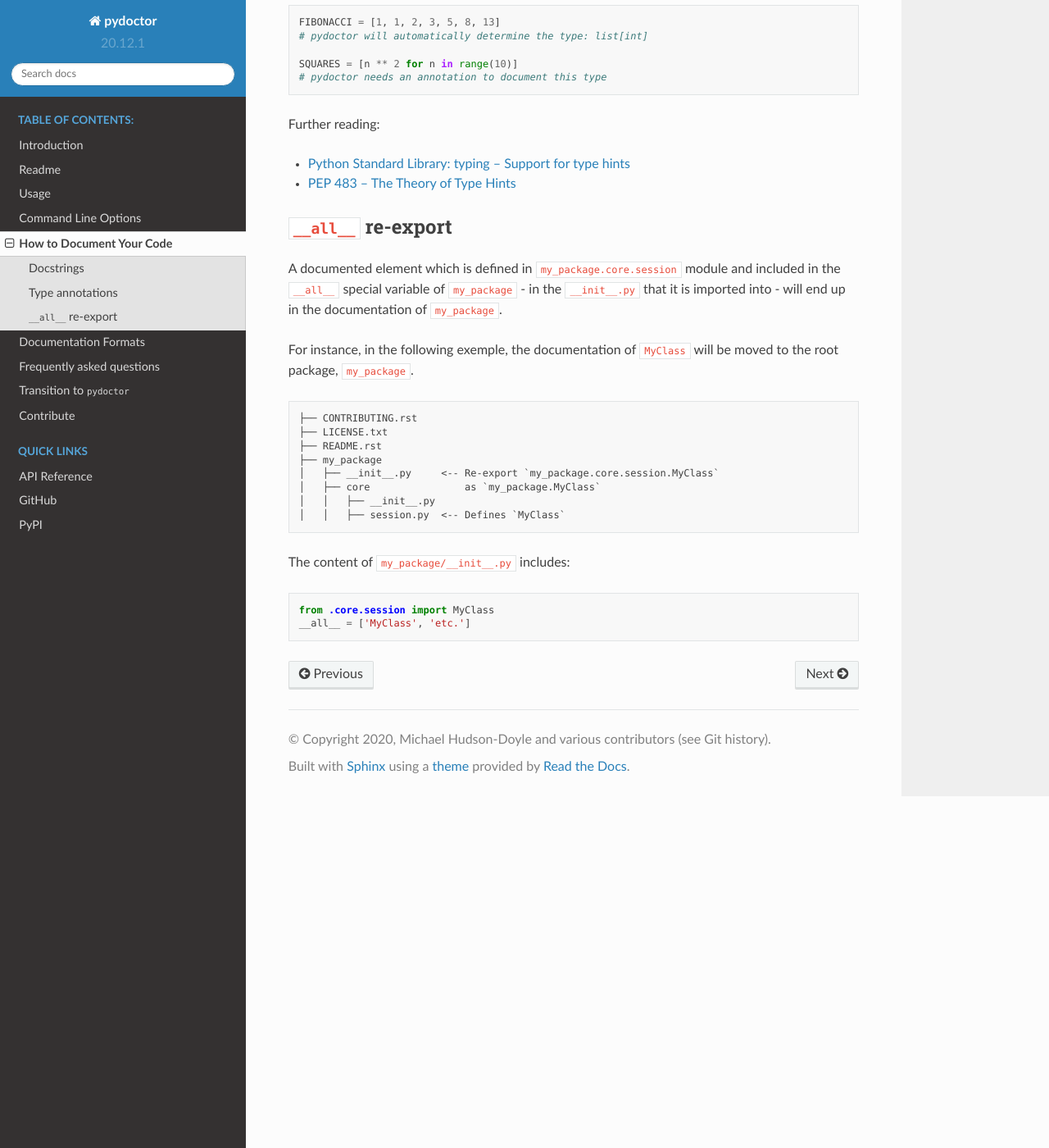
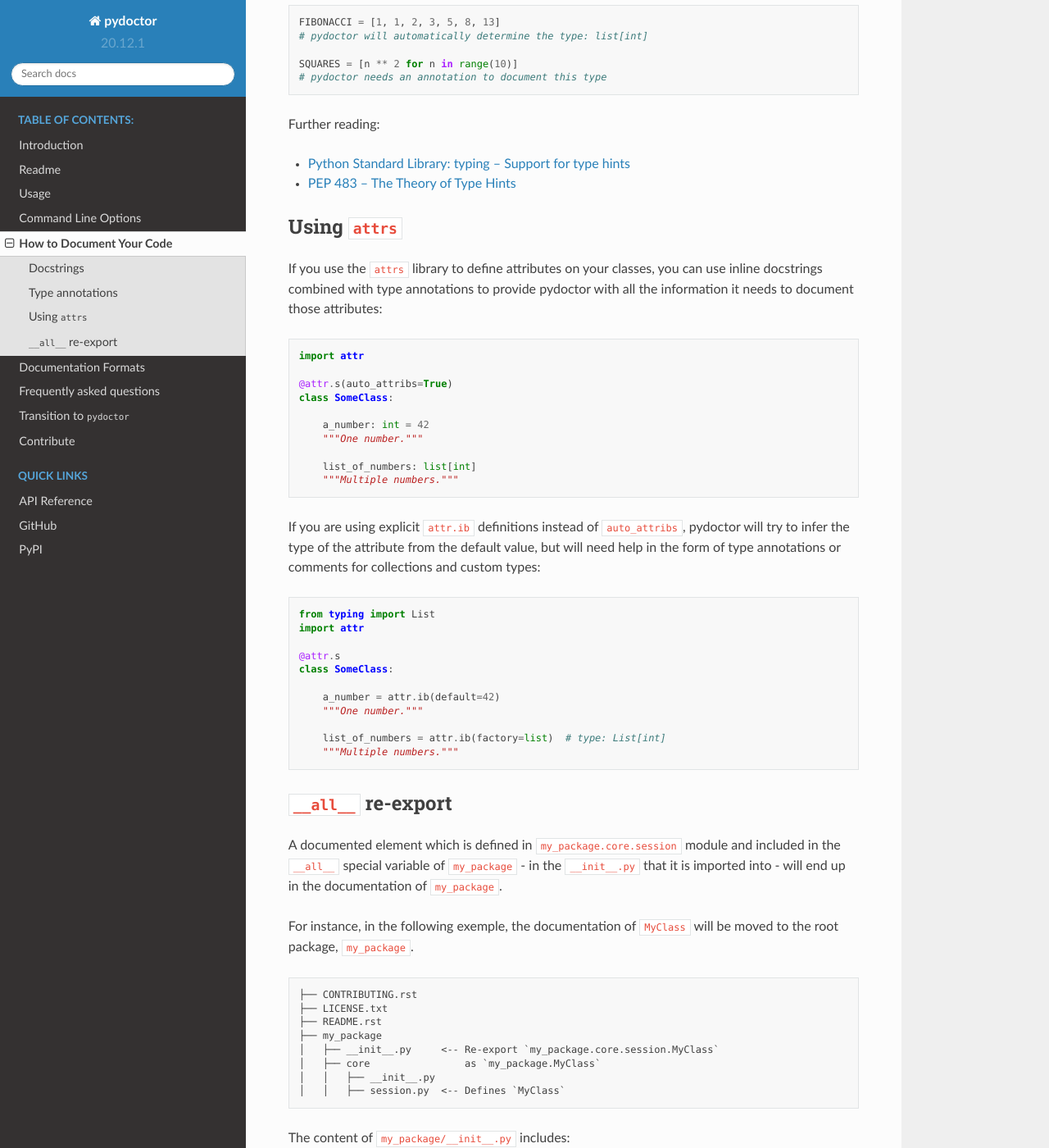
Before and after one commit to twisted/pydoctor, a Sphinx documentation site: the page built from docs/source/codedoc.rst, in a window 1280 px wide and 1400 px high, scrolled down 1598 px. Shown: the whole window at 82% size. Built offline with Sphinx 7.4.7 and the Read the Docs theme 2.0.0, drawn with Linux system fonts in a browser that asks for light colours.

Commit message:
Document attrs support

```diff
--- a/docs/source/codedoc.rst
+++ b/docs/source/codedoc.rst
@@ -75,6 +75,36 @@ Further reading:
 - `Python Standard Library: typing -- Support for type hints <https://docs.python.org/3/library/typing.html>`_
 - `PEP 483 -- The Theory of Type Hints <https://www.python.org/dev/peps/pep-0483/>`_
 
+Using ``attrs``
+---------------
+
+If you use the ``attrs`` library to define attributes on your classes, you can use inline docstrings combined with type annotations to provide pydoctor with all the information it needs to document those attributes::
+
+    import attr
+
+    @attr.s(auto_attribs=True)
+    class SomeClass:
+
+        a_number: int = 42
+        """One number."""
+
+        list_of_numbers: list[int]
+        """Multiple numbers."""
+
+If you are using explicit ``attr.ib`` definitions instead of ``auto_attribs``, pydoctor will try to infer the type of the attribute from the default value, but will need help in the form of type annotations or comments for collections and custom types::
+
+    from typing import List
+    import attr
+
+    @attr.s
+    class SomeClass:
+
+        a_number = attr.ib(default=42)
+        """One number."""
+
+        list_of_numbers = attr.ib(factory=list)  # type: List[int]
+        """Multiple numbers."""
+
 ``__all__`` re-export
 ---------------------
 
```
